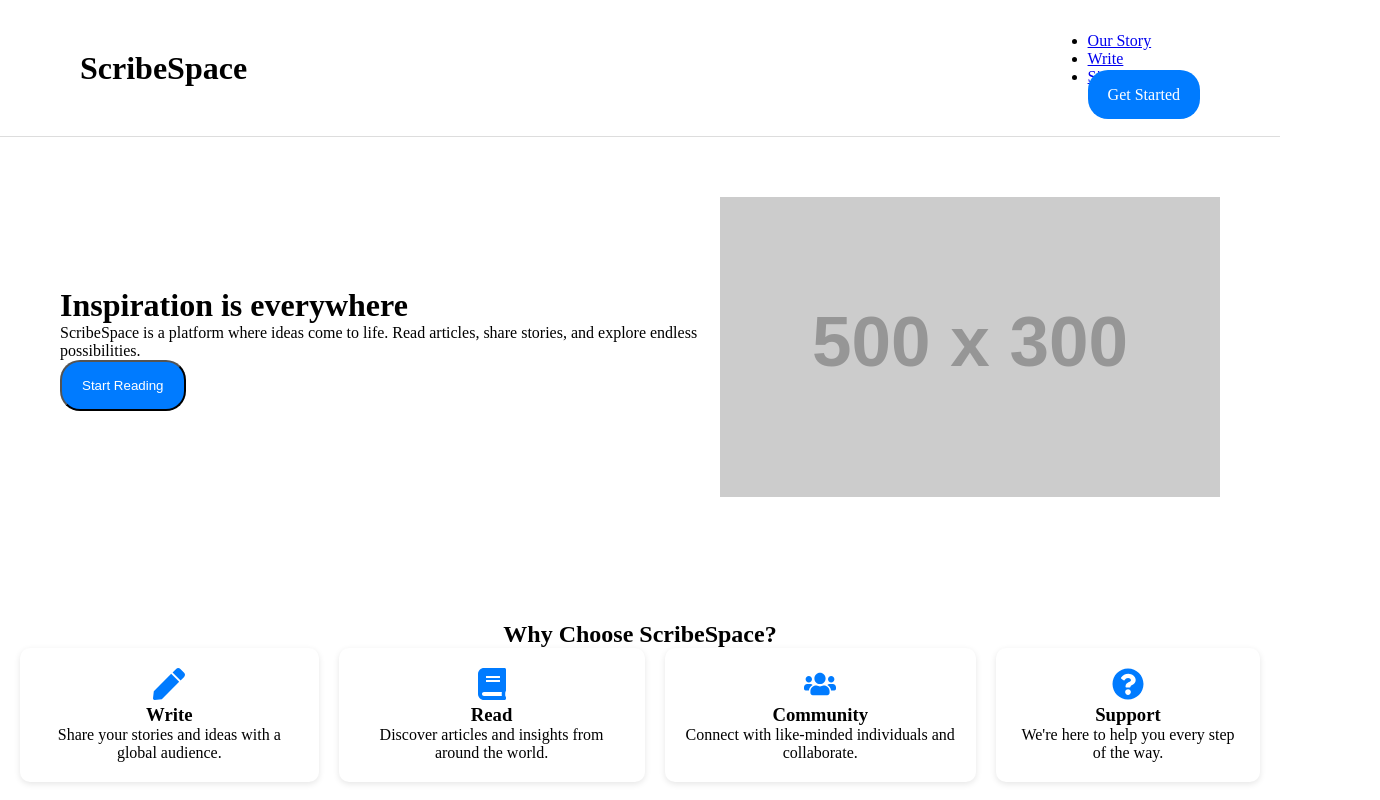
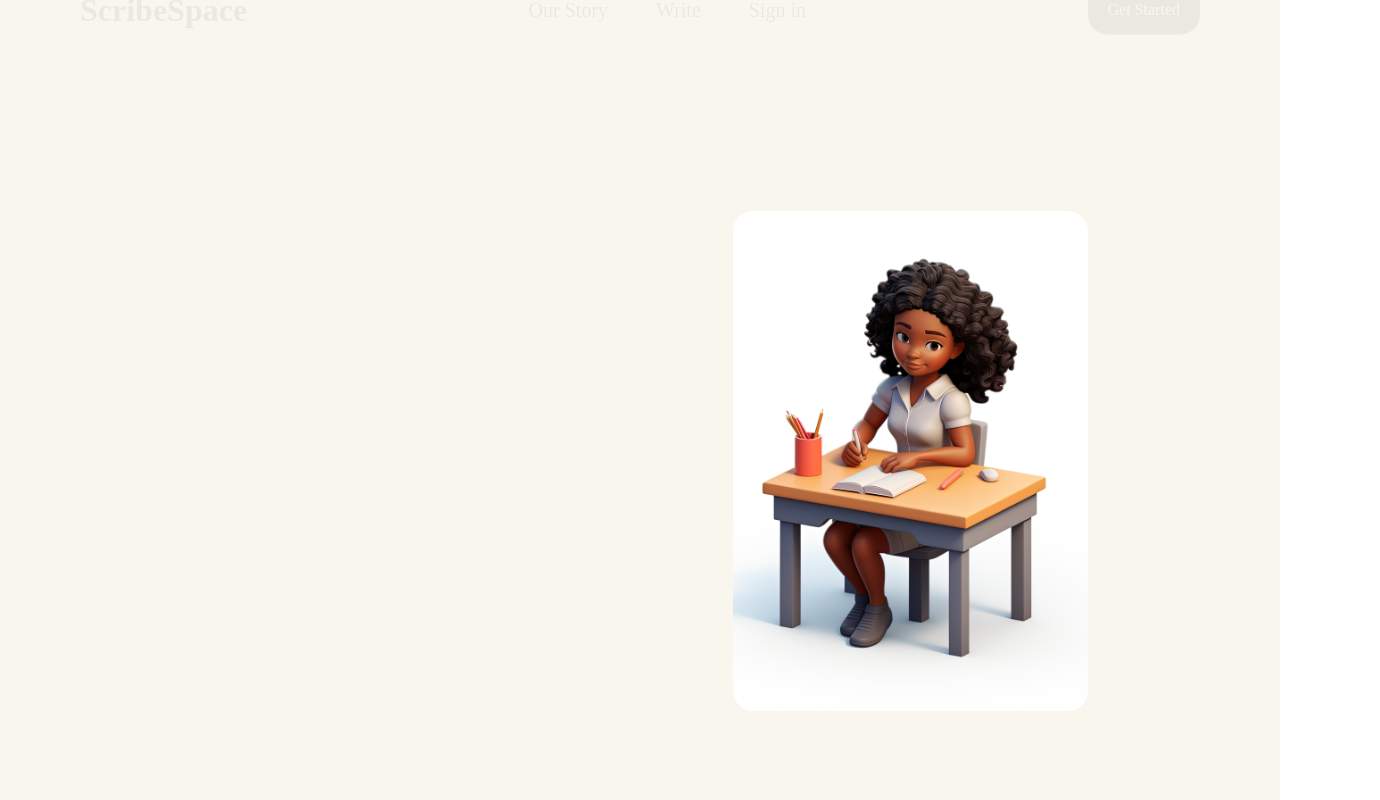
Before and after one commit to VincentiusJacob/ScribeSpace-Frotend, a React (Vite) app: page / in a window 1280 px wide. Shown: the top 800 px of the page, 1380 px wide, since content can reach past the window. Built offline with nearby package versions, Linux system fonts and the light colour scheme.

Commit message:
latest commit

```diff
--- a/package.json
+++ b/package.json
@@ -16,6 +16,7 @@
     "@mui/material": "^6.1.9",
     "axios": "^1.7.8",
     "framer-motion": "^11.15.0",
+    "gsap": "^3.12.5",
     "react": "^18.3.1",
     "react-dom": "^18.3.1",
     "react-icons": "^5.4.0",
--- a/src/pages/about/about.css
+++ b/src/pages/about/about.css
@@ -1,7 +1,7 @@
-/* about.css */
+/* about.css
 
 /* General styles for the page */
-.aboutContainer {
+/* .aboutContainer {
   width: 100%;
   height: 100vh;
   margin: 0 auto;
@@ -75,7 +75,7 @@
   font-size: 1.5rem;
   top: 50%;
   transform: translateY(-50%);
-}
+} */
 
 .aboutContent li:hover {
   color: #ff7f50;
--- a/src/pages/landingPage/landingPage.css
+++ b/src/pages/landingPage/landingPage.css
@@ -135,38 +135,11 @@
   background-position: center;
 }
 
-.primary-button {
-  background: #007bff;
-  color: #fff;
+.teamMember:hover {
+  transform: scale(1.05);
+  transition: transform 0.3s ease;
 }
 
-.hero {
-  display: flex;
-  align-items: center;
-  justify-content: space-between;
-  padding: 60px;
+html {
+  scroll-behavior: smooth;
 }
-
-.features {
-  text-align: center;
-  padding: 60px 20px;
-}
-
-.feature-list {
-  display: flex;
-  justify-content: center;
-  gap: 20px;
-}
-
-.feature-item {
-  background: #fff;
-  padding: 20px;
-  border-radius: 10px;
-  box-shadow: 0 2px 6px rgba(0, 0, 0, 0.1);
-  text-align: center;
-}
-
-.feature-icon {
-  font-size: 2em;
-  color: #007bff;
-}
--- a/src/pages/landingPage/landingPage.tsx
+++ b/src/pages/landingPage/landingPage.tsx
@@ -1,10 +1,103 @@
 import { Link } from "react-router-dom";
-import { motion } from "framer-motion";
 import Swal from "sweetalert2";
-import { FaPen, FaBook, FaUsers, FaQuestionCircle } from "react-icons/fa";
+import { useEffect } from "react";
+import { gsap } from "gsap";
+import { ScrollTrigger } from "gsap/ScrollTrigger";
 import "./landingPage.css";
 
+gsap.registerPlugin(ScrollTrigger);
 const LandingPage: React.FC = () => {
+  useEffect(() => {
+    // Entrance animations for headers
+    gsap.from(".header", {
+      duration: 1.5,
+      opacity: 0,
+      y: -50,
+      ease: "power4.out",
+    });
+
+    // Entrance animation for the left section
+    gsap.from(".bodyleft h1", {
+      duration: 1,
+      x: -100,
+      opacity: 0,
+      ease: "power3.out",
+    });
+
+    gsap.from(".bodyleft p", {
+      duration: 1.5,
+      x: -100,
+      opacity: 0,
+      delay: 0.5,
+      ease: "power3.out",
+    });
+
+    gsap.from(".bodyleft button", {
+      duration: 1,
+      scale: 0,
+      opacity: 0,
+      delay: 1,
+      ease: "bounce.out",
+    });
+
+    // Scroll-triggered animations
+    gsap.from(".aboutContainer", {
+      scrollTrigger: {
+        trigger: ".aboutContainer",
+        start: "top 75%",
+      },
+      opacity: 0,
+      x: 100,
+      duration: 1.5,
+      ease: "power3.out",
+    });
+
+    gsap.from(".ourStoryContainer", {
+      scrollTrigger: {
+        trigger: ".ourStoryContainer",
+        start: "top 75%",
+      },
+      opacity: 0,
+      y: 100,
+      duration: 1.5,
+      ease: "power3.out",
+    });
+
+    gsap.from(".teamsContainer", {
+      scrollTrigger: {
+        trigger: ".teamsContainer",
+        start: "top 75%",
+      },
+      opacity: 0,
+      scale: 0.9,
+      duration: 1.5,
+      ease: "elastic.out(1, 0.3)",
+    });
+
+    // Hover animation for links
+    const links = document.querySelectorAll(".navigationlist a");
+    links.forEach((link) => {
+      link.addEventListener("mouseenter", () => {
+        gsap.to(link, { scale: 1.1, duration: 0.3, ease: "power2.out" });
+      });
+      link.addEventListener("mouseleave", () => {
+        gsap.to(link, { scale: 1, duration: 0.3, ease: "power2.out" });
+      });
+    });
+
+    // Footer pop-in animation
+    gsap.from(".footer", {
+      scrollTrigger: {
+        trigger: ".footer",
+        start: "top 85%",
+      },
+      opacity: 0,
+      y: 50,
+      duration: 1.5,
+      ease: "power3.out",
+    });
+  }, []);
+
   const handleWriteClick = () => {
     const isLoggedIn = localStorage.getItem("isLoggedIn");
 
@@ -16,7 +109,7 @@ const LandingPage: React.FC = () => {
         confirmButtonText: "OK",
       });
     } else {
-      window.location.href = "/write";
+      window.location.href = "/write"; // Arahkan ke halaman menulis artikel
     }
   };
 
@@ -31,151 +124,159 @@ const LandingPage: React.FC = () => {
         confirmButtonText: "OK",
       });
     } else {
-      window.location.href = "/home";
+      window.location.href = "/home"; // Arahkan ke halaman membaca artikel (sesuaikan dengan path)
     }
   };
 
   return (
-    <div className="landing-page">
-      {/* Header Section */}
-      <motion.header
-        className="header"
-        initial={{ y: -100, opacity: 0 }}
-        animate={{ y: 0, opacity: 1 }}
-        transition={{ duration: 0.8, ease: "easeOut" }}
-      >
-        <div className="logo">
-          <h1>ScribeSpace</h1>
-        </div>
-        <nav className="navigation">
-          <ul className="navigation-list">
+    <div className="container">
+      <div className="header">
+        <h1> ScribeSpace </h1>
+        <ul className="navigationlist">
           <li>
-              <Link to="/ourstory">Our Story</Link>
+            <Link to="/ourstory"> Our Story</Link>
           </li>
           <li>
             <Link to="/" onClick={handleWriteClick}>
+              {" "}
               Write
-              </Link>
+            </Link>{" "}
           </li>
           <li>
-              <Link to="/login">Sign in</Link>
+            <Link to="/login"> Sign in</Link>
           </li>
         </ul>
-          <Link to="/registration" className="button primary-button">
+        <Link to="/registration" className="button">
           Get Started
         </Link>
-        </nav>
-      </motion.header>
+      </div>
+      <div className="body">
+        <div className="bodyleft">
+          <h1> Inspiration is everywhere</h1>
+          <p> A place to read, write, and deepen your understanding</p>
+          <button className="button" onClick={handleReadClick}>
+            {" "}
+            Start reading
+          </button>{" "}
+        </div>
+        <div className="bodyright"></div>
+      </div>
+      <div className="aboutContainer">
+        <div className="aboutHeader">
+          <h1>About ScribeSpace</h1>
+          <p>
+            ScribeSpace is a platform where creativity, ideas, and storytelling
+            come to life. It is a place for writers, readers, and creators to
+            share their stories, insights, and experiences with the world.
+          </p>
+        </div>
 
-      {/* Hero Section */}
-      <motion.div
-        className="hero"
-        initial={{ opacity: 0 }}
-        animate={{ opacity: 1 }}
-        transition={{ duration: 1 }}
-      >
-        <motion.div
-          className="hero-text"
-          initial={{ x: -100, opacity: 0 }}
-          animate={{ x: 0, opacity: 1 }}
-          transition={{ duration: 0.8 }}
-        >
-          <h1>Inspiration is everywhere</h1>
+        <div className="aboutContent">
+          <h2>Our Mission</h2>
           <p>
-            ScribeSpace is a platform where ideas come to life. Read articles,
-            share stories, and explore endless possibilities.
+            Our mission is to empower individuals to express themselves through
+            writing, foster creativity, and build a community of passionate
+            storytellers. We aim to make it easier for people to connect, learn,
+            and grow.
           </p>
-          <button className="button primary-button" onClick={handleReadClick}>
-            Start Reading
-          </button>
-        </motion.div>
-        <motion.div
-          className="hero-image"
-          initial={{ x: 100, opacity: 0 }}
-          animate={{ x: 0, opacity: 1 }}
-          transition={{ duration: 0.8 }}
-        >
-          <img
-            src="https://via.placeholder.com/500x300"
-            alt="Inspiration everywhere"
-          />
-        </motion.div>
-      </motion.div>
 
-      {/* Features Section */}
-      <motion.section
-        className="features"
-        initial={{ opacity: 0 }}
-        whileInView={{ opacity: 1 }}
-        viewport={{ once: true }}
-        transition={{ duration: 1 }}
-      >
-        <h2>Why Choose ScribeSpace?</h2>
-        <div className="feature-list">
-          <motion.div
-            className="feature-item"
-            whileHover={{ scale: 1.05 }}
-            transition={{ duration: 0.3 }}
-          >
-            <FaPen className="feature-icon" />
-            <h3>Write</h3>
-            <p>Share your stories and ideas with a global audience.</p>
-          </motion.div>
-          <motion.div
-            className="feature-item"
-            whileHover={{ scale: 1.05 }}
-            transition={{ duration: 0.3 }}
-          >
-            <FaBook className="feature-icon" />
-            <h3>Read</h3>
-            <p>Discover articles and insights from around the world.</p>
-          </motion.div>
-          <motion.div
-            className="feature-item"
-            whileHover={{ scale: 1.05 }}
-            transition={{ duration: 0.3 }}
-          >
-            <FaUsers className="feature-icon" />
-            <h3>Community</h3>
-            <p>Connect with like-minded individuals and collaborate.</p>
-          </motion.div>
-          <motion.div
-            className="feature-item"
-            whileHover={{ scale: 1.05 }}
-            transition={{ duration: 0.3 }}
-          >
-            <FaQuestionCircle className="feature-icon" />
-            <h3>Support</h3>
-            <p>We're here to help you every step of the way.</p>
-          </motion.div>
+          <h2>Our Values</h2>
+          <ul>
+            <li>Creativity</li>
+            <li>Community</li>
+            <li>Inclusivity</li>
+            <li>Innovation</li>
+          </ul>
         </div>
-      </motion.section>
+      </div>
 
-      {/* Footer Section */}
-      <motion.footer
-        className="footer"
-        initial={{ y: 100, opacity: 0 }}
-        animate={{ y: 0, opacity: 1 }}
-        transition={{ duration: 0.8 }}
-      >
-        <div className="footer-links">
-          <ul className="navigation-list">
+      <div className="ourStoryContainer">
+        <div className="storyHeader">
+          <h1>Our Story</h1>
+          <p>
+            ScribeSpace was born out of a simple idea: to create a space where
+            anyone can share their stories, ideas, and knowledge with the world.
+          </p>
+        </div>
+
+        <div className="storyContent">
+          <div className="contentSection">
+            <h2>Our Mission</h2>
+            <p>
+              Our mission at ScribeSpace is to empower individuals to express
+              themselves through writing. Whether it's an article, a personal
+              story, or an idea, we provide a platform for people to share their
+              voices and connect with others.
+            </p>
+          </div>
+
+          <div className="contentSection">
+            <h2>Why We Built ScribeSpace</h2>
+            <p>
+              We believe that everyone has a story to tell, and ScribeSpace is
+              here to help make that story accessible to the world. With the
+              advent of social media and online communication, we've created a
+              space where writers can control their narrative without the
+              clutter of distractions.
+            </p>
+          </div>
+
+          <div className="contentSection">
+            <h2>Our Vision</h2>
+            <p>
+              Our vision is to become the go-to platform for passionate writers
+              around the globe. We want to foster a community of creators,
+              thinkers, and storytellers who share a common love for writing and
+              knowledge exchange.
+            </p>
+          </div>
+
+          <div className="contentSection">
+            <h2>Join Us on This Journey</h2>
+            <p>
+              Whether you're an experienced writer or just getting started, we
+              invite you to be part of the ScribeSpace community. Together, we
+              can inspire, educate, and motivate each other to reach new
+              heights.
+            </p>
+          </div>
+        </div>
+      </div>
+
+      <div className="teamsContainer">
+        <div className="teamsHeader">
+          <h1>Meet Our Team</h1>
+          <p>
+            Our team is made up of passionate individuals who are dedicated to
+            bringing the best experience to the ScribeSpace community.
+          </p>
+        </div>
+
+        <div className="teamMembers">
+          <div className="teamMember">
+            <img src="https://via.placeholder.com/150" alt="Team Member" />
+            <h2>Vincentius Jacob Gunawan</h2>
+            <p>Lead Developer</p>
+          </div>
+        </div>
+      </div>
+
+      <div className="footer">
+        <ul className="navigationlist">
           <li>
-              <Link to="/help">Help</Link>
+            <Link to="/help"> Help </Link>
           </li>
           <li>
-              <Link to="/about">About</Link>
+            <Link to="/about"> About</Link>
           </li>
           <li>
-              <Link to="/status">Status</Link>
+            <Link to="/status"> Status</Link>
           </li>
           <li>
-              <Link to="/teams">Teams</Link>
+            <Link to="/teams"> Teams </Link>
           </li>
         </ul>
       </div>
-        <p>&copy; 2024 ScribeSpace. All Rights Reserved.</p>
-      </motion.footer>
     </div>
   );
 };
--- a/src/pages/ourStory/ourStory.css
+++ b/src/pages/ourStory/ourStory.css
@@ -1,4 +1,4 @@
-.ourStoryContainer {
+/* .ourStoryContainer {
   width: 100%;
   margin: 0 auto;
   padding: 2em 5em;
@@ -57,4 +57,4 @@
 .contentSection:hover {
   transform: scale(1.02);
   transition: transform 0.3s ease-in-out;
-}
+} */
```
Also changed, not shown: 1 other file (tests, documents, lock files or other folders). Lines whose indentation alone changed are shown as unchanged.
